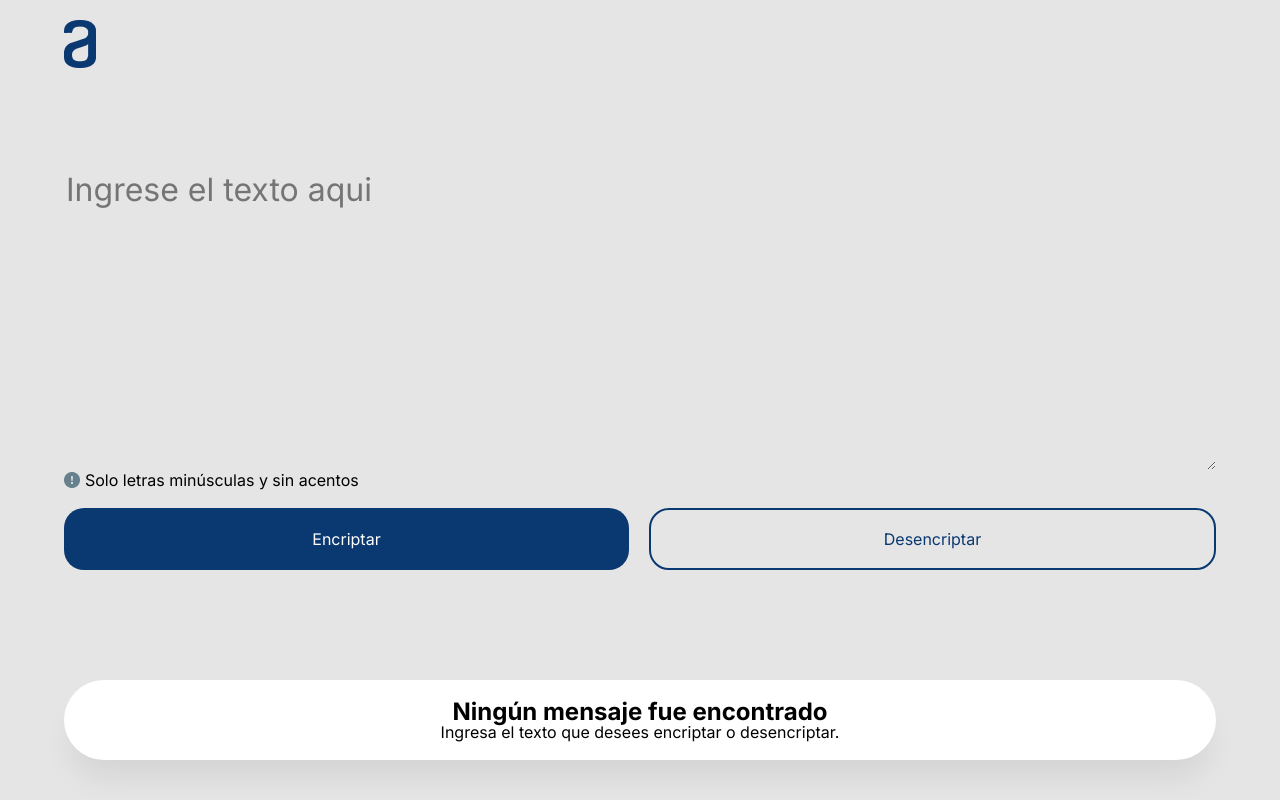
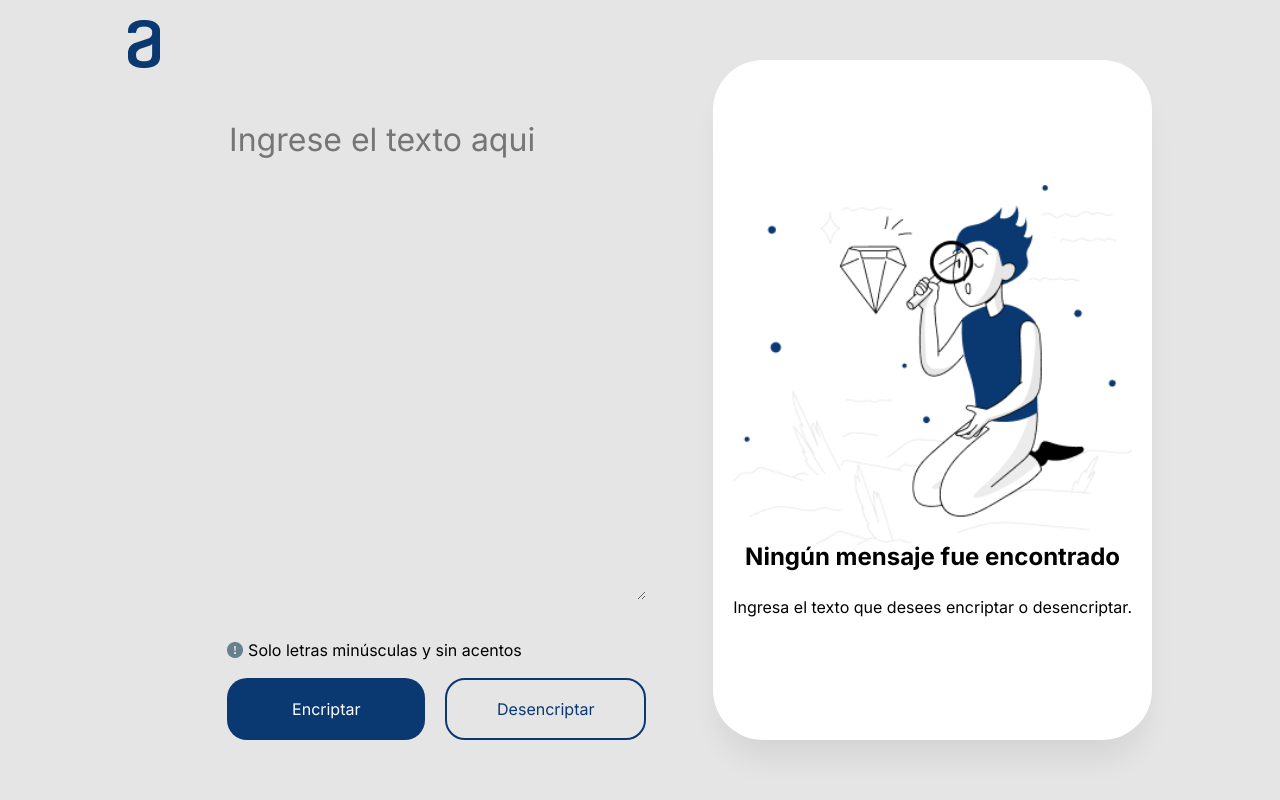
Before and after one commit to andreww221/Encriptador, a plain HTML site: page index.html in a window 1280 px wide. Drawn offline with Linux system fonts and the light colour scheme.

Commit message:
Encriptador adaptable en vista deskop

```diff
--- a/assets/css/pages/index.css
+++ b/assets/css/pages/index.css
@@ -106,3 +106,7 @@ header {
     display: none;
     cursor: pointer;
 }
+
+.footer_imagen{
+    display: none;
+}
--- /dev/null
+++ b/assets/css/pages/indexPc.css
@@ -0,0 +1,64 @@
+@media (min-width: 1024px) {
+
+
+
+    .contenedor {
+
+        display: flex;
+        flex-direction: row;
+        width: 80%;
+        justify-content: space-between;
+
+    }
+
+
+    main {
+        height: 85vh;
+    }
+
+
+    .main__txtAreaSuperior {
+        margin-top: 10rem;
+        margin-bottom: 4rem;
+        height: 60vh;
+    }
+
+
+    .footer__info {
+
+        margin-bottom: 0px;
+        height: 85vh;
+        background-color: var(--blanco);
+        display: flex;
+        justify-content: center;
+        align-items: center;
+
+    }
+
+    .footer__info h2{
+
+
+        margin-bottom: 3rem;
+
+    }
+
+
+
+
+
+    .footer_imagen{
+        display: block;
+        width: 100%;
+
+    }
+
+
+
+
+
+
+
+
+
+
+}
--- a/index.html
+++ b/index.html
@@ -19,6 +19,7 @@
     <link rel="stylesheet" href="assets/css/components/botonPrimario.css">
     <link rel="stylesheet" href="assets/css/components/botonSecundario.css">
     <link rel="stylesheet" href="assets/css/pages/indexTablet.css">
+    <link rel="stylesheet" href="assets/css/pages/indexPc.css">
   </head>
 
   <body>
@@ -61,7 +62,8 @@
 
 
     <footer>
-      <div class="footer__info">
+      <div data-resultado class="footer__info">
+        <img class="footer_imagen"src="assets/img/Muñeco.png" alt="">
         <h2 data-footerInfo1>Ningún mensaje fue encontrado</h2>
         <p data-footerInfo2>
           Ingresa el texto que desees encriptar o desencriptar.
--- a/js/index.js
+++ b/js/index.js
@@ -18,11 +18,16 @@ const mensajeFooter1 = document.querySelector("[data-footerInfo1]");
 
 const mensajeFooter2 = document.querySelector("[data-footerInfo2]");
 
+const imagen = document.querySelector(".footer_imagen");
+
 
 
 botonEncriptar.addEventListener("click",()=>{
 
 const valorTxtArea = txtArea.value;
+
+
+
 
 var nuevaCadena = "";
 
@@ -54,6 +59,16 @@ mensajeFooter1.classList.add("eliminar");
 
 mensajeFooter2.classList.add("eliminar");
 
+
+
+
+   try{
+      campoResultado.removeChild(imagen);
+   }catch(Exception){
+      console.log(Exception);
+   }
+
+
 txtArea2.classList.add("agregar");
 
 
@@ -78,15 +93,20 @@ botonDesencriptar.addEventListener("click",()=>{
    const quintaCapa = cuartaCapa.replace(/ufat/g,"u");
 
 
-
    var nuevaCadena = quintaCapa;
-
 
 
 
    mensajeFooter1.classList.add("eliminar");
 
    mensajeFooter2.classList.add("eliminar");
+
+
+   try{
+      campoResultado.removeChild(imagen);
+   }catch(Exception){
+
+   }
 
    txtArea2.classList.add("agregar");
 
```
Also changed, not shown: assets/img/Muñeco.png (added).
